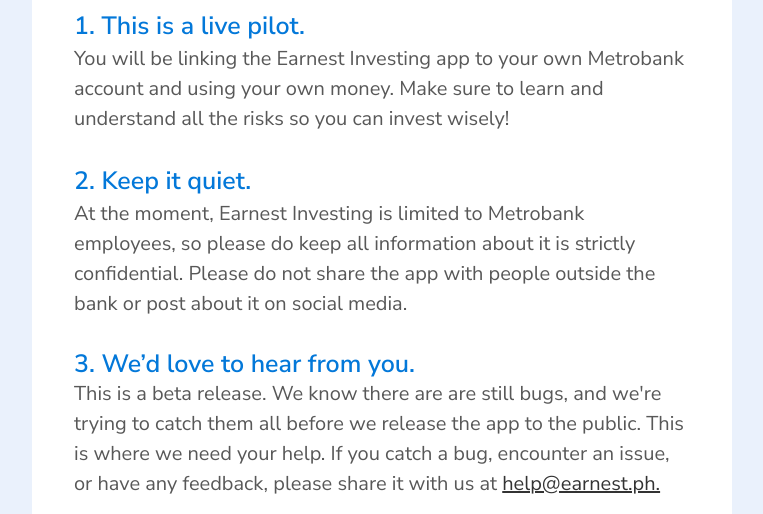
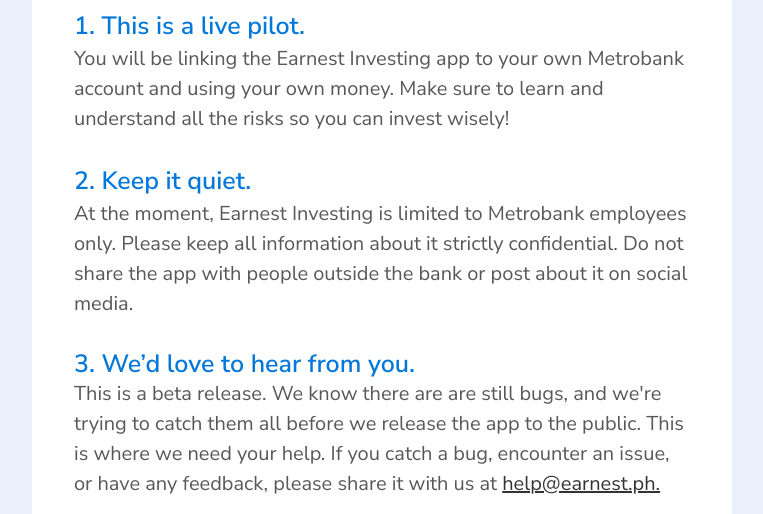
Before and after one commit to p-11/earnest-edm-ii, a plain HTML site: page index.html in a window 1280 px wide. Shown: the part 669-1183 px from the top of the page, without its empty margins (258-1021 px from the left). Drawn offline with Linux system fonts and the light colour scheme.

Commit message:
Edited #2 with shortened copy

```diff
--- a/index.html
+++ b/index.html
@@ -111,7 +111,7 @@ html { -webkit-text-size-adjust: none; -ms-text-size-adjust: none;}
                               <span style="font-family: 'Nunito Sans', Arial, Tahoma, Geneva, sans-serif; color: #0378D9; font-size: 25px; line-height: 35px; font-weight: 600;">2. Keep it quiet.</span>
                            </font><br/>
                            <font face="'Nunito Sans', sans-serif" color="#585858" style="font-size: 24px; line-height: 32px;">
-                              <span style="font-family: 'Nunito Sans', Arial, Tahoma, Geneva, sans-serif; color: #585858; font-size: 20px; line-height: 30px;">At the moment, Earnest Investing is limited to Metrobank employees, so please do keep all information about it is strictly confidential. Please do not share the app with people outside the bank or post about it on social media. </span>
+                              <span style="font-family: 'Nunito Sans', Arial, Tahoma, Geneva, sans-serif; color: #585858; font-size: 20px; line-height: 30px;">At the moment, Earnest Investing is limited to Metrobank employees only. Please keep all information about it strictly confidential. Do not share the app with people outside the bank or post about it on social media.</span>
                            </font>
 
                            <div style="height: 30px; line-height: 30px; font-size: 18px;">&nbsp;</div>
```
